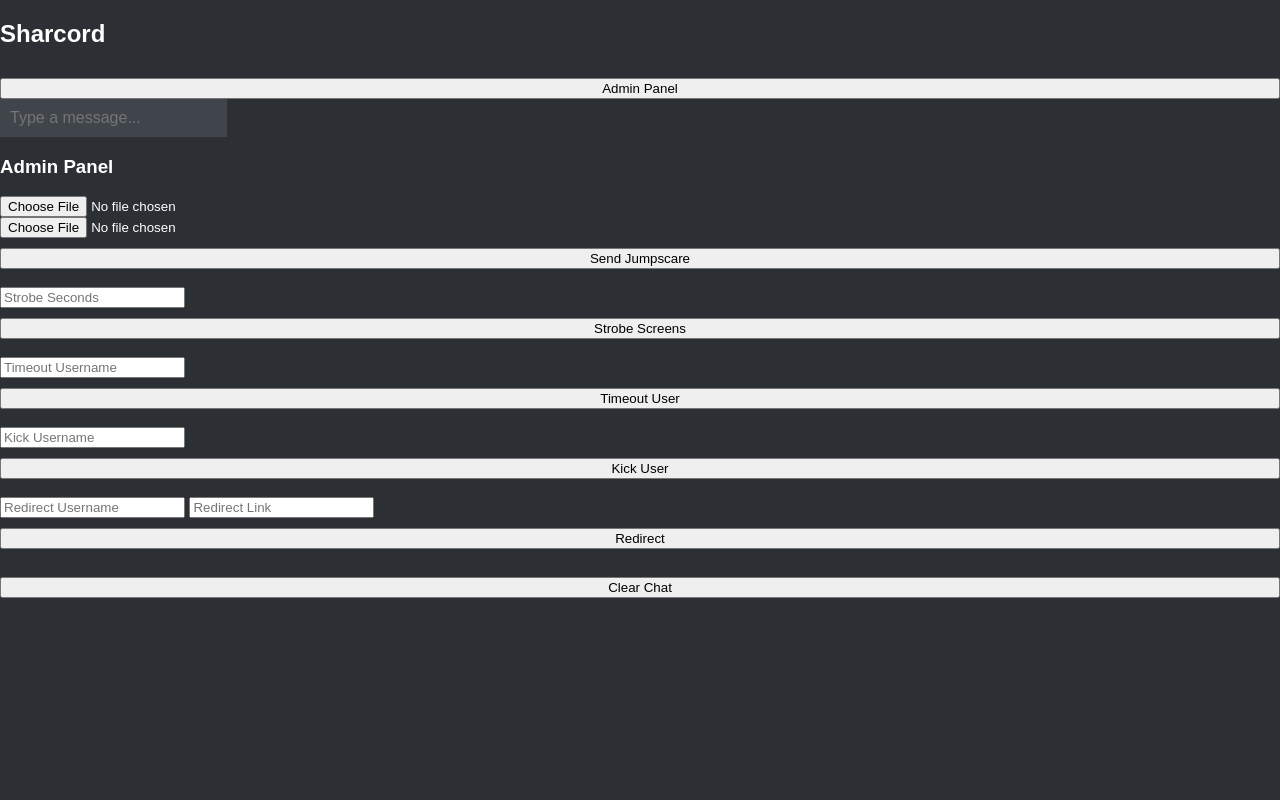
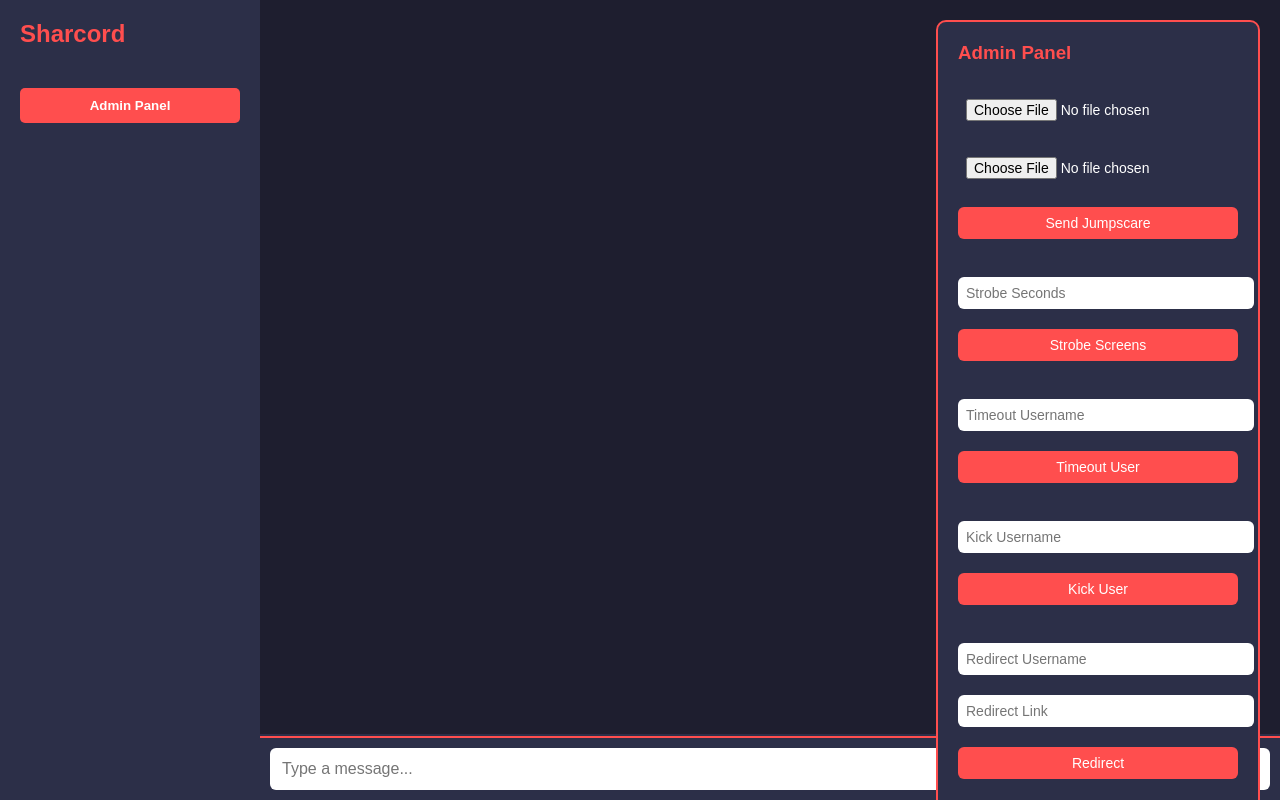
Before and after one commit to x12fr/sharcord, a website: page public/chat.html in a window 1280 px wide. Both pictures are taken after a click on the button "Admin Panel". Drawn offline with nearby package versions, Linux system fonts and the light colour scheme; no server answers.

Commit message:
Update style.css

```diff
--- a/public/style.css
+++ b/public/style.css
@@ -1,83 +1,114 @@
 body {
   margin: 0;
-  font-family: 'Arial', sans-serif;
-  background-color: #2c2f33;
+  font-family: Arial, sans-serif;
+  background-color: #1e1e2f;
   color: white;
 }
 
-.app {
+#chat-container {
   display: flex;
   height: 100vh;
 }
 
-.sidebar {
-  background-color: #23272a;
-  width: 240px;
+#sidebar {
+  width: 220px;
+  background-color: #2c2f48;
   padding: 20px;
-  box-sizing: border-box;
+  box-shadow: 2px 0 5px rgba(0,0,0,0.2);
 }
 
-.sidebar h2 {
+#sidebar h2 {
   margin-top: 0;
+  color: #ff4e4e;
 }
 
-.chat-container {
+#sidebar button {
+  width: 100%;
+  padding: 10px;
+  background-color: #ff4e4e;
+  border: none;
+  border-radius: 5px;
+  color: white;
+  font-weight: bold;
+  cursor: pointer;
+  margin-top: 20px;
+  transition: background 0.2s ease;
+}
+
+#sidebar button:hover {
+  background-color: #e63e3e;
+}
+
+#chat-main {
   flex: 1;
   display: flex;
   flex-direction: column;
+  background-color: #1e1e2f;
 }
 
-.top-bar {
-  background-color: #2c2f33;
-  padding: 15px;
-  border-bottom: 1px solid #99aab5;
+#messages {
+  flex: 1;
+  overflow-y: auto;
+  padding: 20px;
+  background-color: #1e1e2f;
+  border-bottom: 2px solid #2c2f48;
 }
 
-.chat-box {
-  flex: 1;
-  overflow-y: auto;
-  padding: 15px;
+#messages div {
+  margin-bottom: 10px;
+  padding: 10px;
+  background-color: #2c2f48;
+  border-radius: 6px;
 }
 
-.input-container {
+#input-bar {
+  padding: 10px;
+  background-color: #2c2f48;
+  border-top: 2px solid #ff4e4e;
   display: flex;
-  border-top: 1px solid #99aab5;
 }
 
 #messageInput {
   flex: 1;
-  padding: 10px;
+  padding: 12px;
+  border: none;
+  border-radius: 6px;
   font-size: 16px;
-  border: none;
-  background: #40444b;
-  color: white;
 }
 
-#sendBtn {
-  background: #7289da;
+#admin-panel {
+  position: fixed;
+  right: 20px;
+  top: 20px;
+  width: 280px;
+  background-color: #2c2f48;
+  border: 2px solid #ff4e4e;
+  padding: 20px;
+  border-radius: 10px;
+  z-index: 1000;
+}
+
+#admin-panel h3 {
+  margin-top: 0;
+  color: #ff4e4e;
+}
+
+#admin-panel input, #admin-panel button {
+  width: 100%;
+  margin-top: 8px;
+  margin-bottom: 12px;
+  padding: 8px;
   border: none;
+  border-radius: 6px;
+  font-size: 14px;
+}
+
+#admin-panel button {
+  background-color: #ff4e4e;
   color: white;
-  padding: 10px 20px;
   cursor: pointer;
 }
 
-#adminPanel {
-  position: absolute;
-  top: 0;
-  right: 0;
-  background: #23272a;
-  padding: 20px;
-  width: 300px;
-  height: 100vh;
-  overflow-y: auto;
-  border-left: 2px solid #99aab5;
+#admin-panel button:hover {
+  background-color: #e63e3e;
 }
-
-.hidden {
-  display: none;
-}
-
-button {
-  margin-top: 10px;
-  width: 100%;
-}
```
